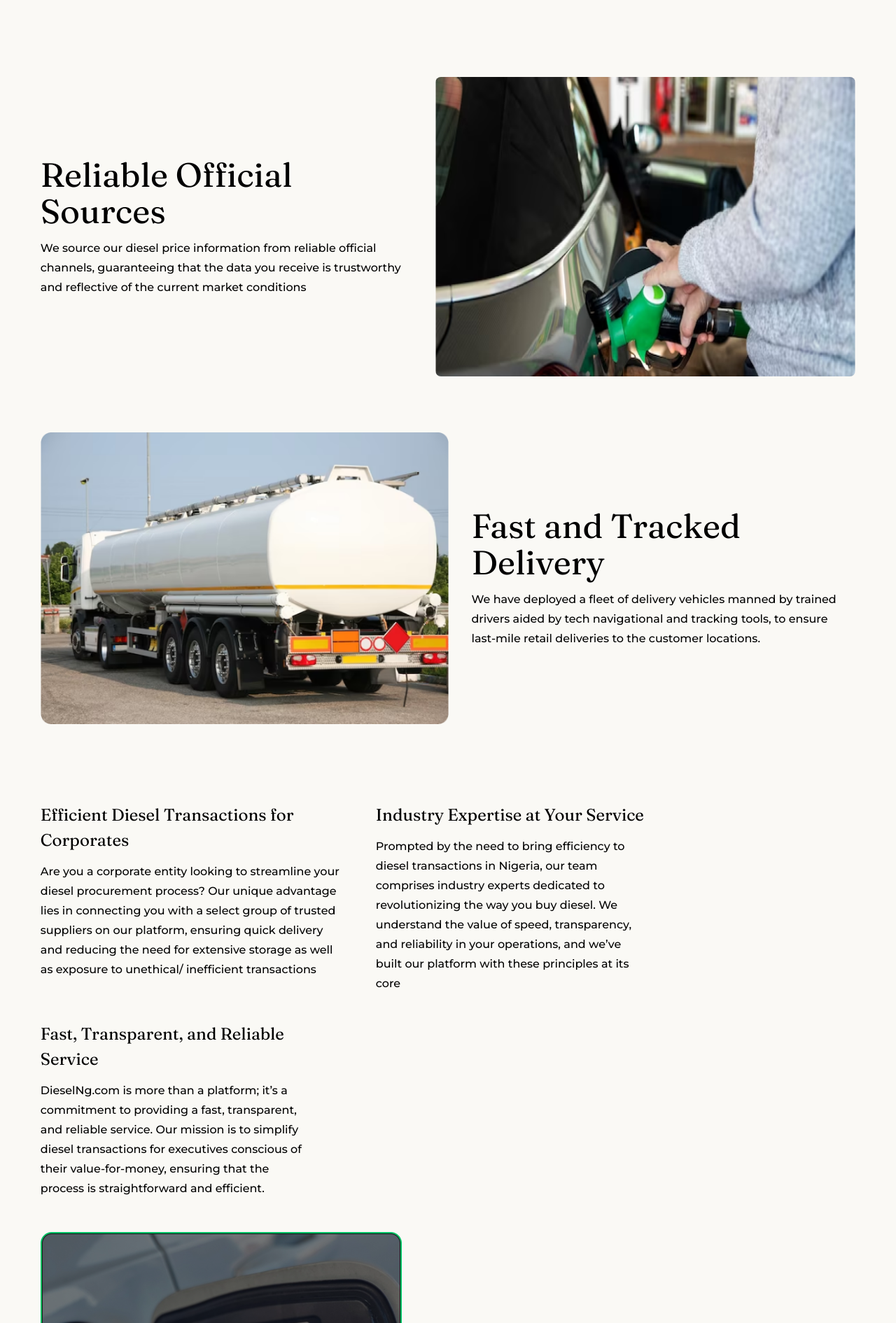
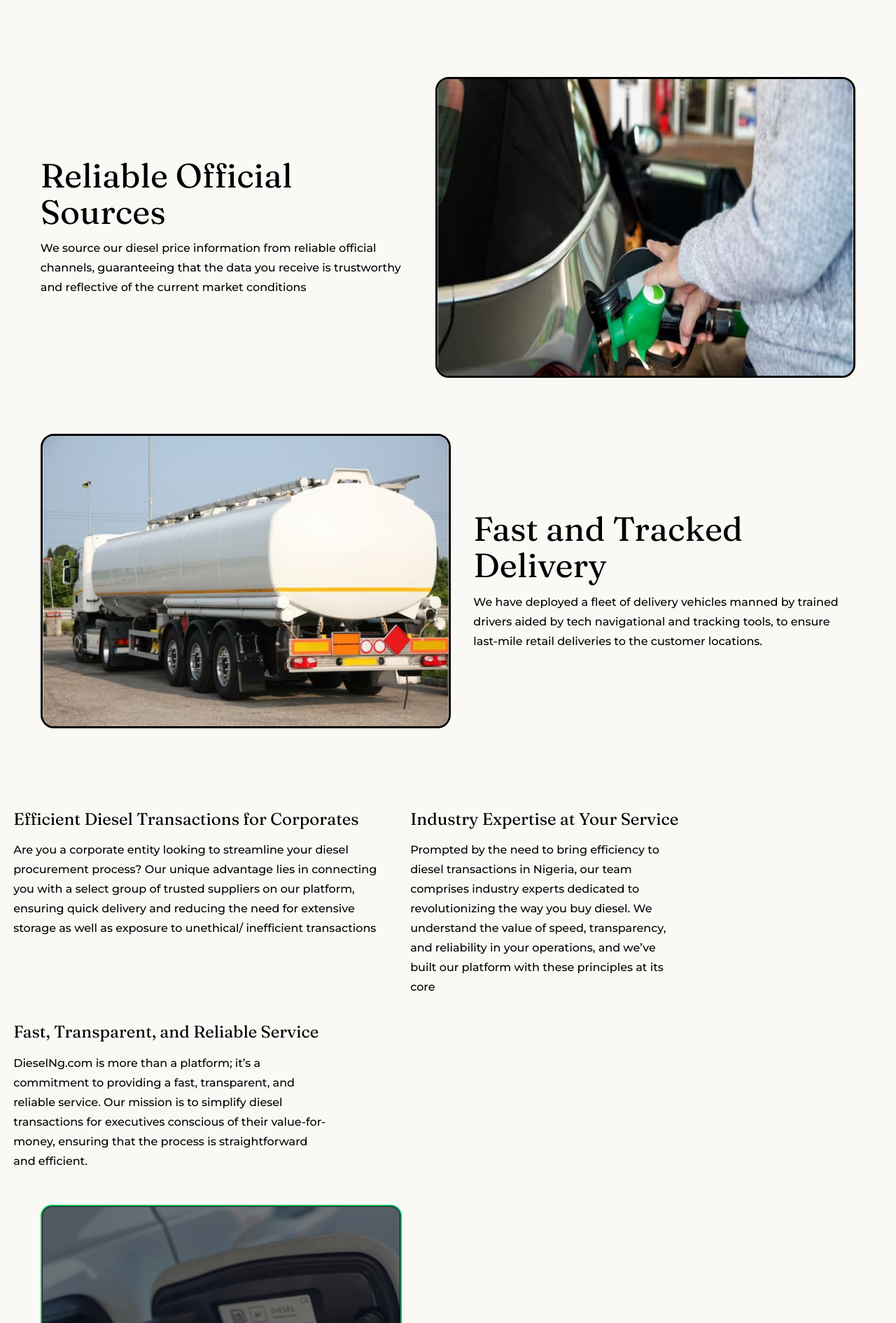
Before and after one commit to jofwitsolution/diesel-nigeria, a Next.js app: page /about in a window 1280 px wide. Shown: the part 1029-2920 px from the top of the page at 70% size. Built offline with nearby package versions, Linux system fonts and the light colour scheme; no server answers.

Commit message:
Changes and adjustment

```diff
--- a/app/(public)/about/page.tsx
+++ b/app/(public)/about/page.tsx
@@ -6,18 +6,19 @@ import React from "react";
 const Page = () => {
   return (
     <>
-      <div className="max-width pt-[2.1rem] md:pt-[3.25rem]">
+      <div className="pt-[2.1rem] md:pt-[3.25rem]">
+        <div className="max-width">
           <section className="padding-bottom">
             <h1 className="mx-auto max-w-[50.8125rem] text-center font-fraunces text-[1.5rem] font-normal leading-[2.2rem] md:text-[3rem] md:leading-[3.5rem]">
-            Finding An Efficient Diesel Solution For Nigerian Businesses Is Our
-            Ultimate Goal!
+              Finding An Efficient Diesel Solution For Nigerian Businesses Is
+              Our Ultimate Goal!
             </h1>
             <p className="mx-auto mt-[1.25rem] max-w-[55.9375rem] text-center font-medium text-[#505050] md:mt-[2.5rem] md:text-[1.25rem] md:leading-[1.99rem]">
               At DieselNg.com, we are your go-to source for the most up-to-date
               diesel (AGO) depot prices in Nigeria. We understand the importance
-            of timely and accurate information for businesses, given the highly
-            volatile diesel pricing, and we update our info with a time-gap of 2
-            hours daily.
+              of timely and accurate information for businesses, given the
+              highly volatile diesel pricing, and we update our info with a
+              time-gap of 2 hours daily.
             </p>
             <div className="mx-auto mt-[2rem] max-w-[66rem] md:mt-[3.3125rem]">
               <Image
@@ -37,8 +38,8 @@ const Page = () => {
                 </h2>
                 <p className="max-w-[32.75rem] font-medium md:leading-[1.75rem]">
                   We source our diesel price information from reliable official
-                channels, guaranteeing that the data you receive is trustworthy
-                and reflective of the current market conditions
+                  channels, guaranteeing that the data you receive is
+                  trustworthy and reflective of the current market conditions
                 </p>
               </div>
               <div>
@@ -47,18 +48,18 @@ const Page = () => {
                   width={619}
                   height={442}
                   alt="filling"
-                className="rounded-lg"
+                  className="rounded-[0.9rem] border-[3px] border-black xs:rounded-[1.2rem]"
                 />
               </div>
             </div>
             <div className="mt-[2.5rem] flex w-full flex-col-reverse items-center gap-8 md:mt-[5rem] md:flex-row">
-            <div>
+              <div className="rounded-[0.9rem] border-[3px] border-black xs:rounded-[1.2rem]">
                 <Image
                   src="/images/about/tanker.png"
                   width={623}
                   height={446}
                   alt="filling"
-                className="rounded-lg"
+                  className=""
                 />
               </div>
               <div>
@@ -66,16 +67,18 @@ const Page = () => {
                   Fast and Tracked Delivery
                 </h2>
                 <p className="max-w-[32.75rem] font-medium md:leading-[1.75rem]">
-                We have deployed a fleet of delivery vehicles manned by trained
-                drivers aided by tech navigational and tracking tools, to ensure
-                last-mile retail deliveries to the customer locations.
+                  We have deployed a fleet of delivery vehicles manned by
+                  trained drivers aided by tech navigational and tracking tools,
+                  to ensure last-mile retail deliveries to the customer
+                  locations.
                 </p>
               </div>
             </div>
           </section>
+        </div>
         <section className="padding-top padding-bottom">
-          <div className="flex flex-wrap gap-[2.5rem]">
-            <div className="md:max-w-[27.4375rem]">
+          <div className="mx-auto flex max-w-[92.8125rem] flex-wrap gap-[2rem] px-[1.2rem]">
+            <div className="md:max-w-[33.4375rem]">
               <h3 className="mb-[0.8rem] font-fraunces text-[1.35rem] md:text-[1.5rem]">
                 Efficient Diesel Transactions for Corporates
               </h3>
@@ -100,7 +103,7 @@ const Page = () => {
                 we’ve built our platform with these principles at its core
               </p>
             </div>
-            <div className="md:max-w-[24.25rem]">
+            <div className="md:max-w-[28.25rem]">
               <h3 className="mb-[0.8rem] font-fraunces text-[1.35rem] md:text-[1.5rem]">
                 Fast, Transparent, and Reliable Service
               </h3>
@@ -113,6 +116,7 @@ const Page = () => {
               </p>
             </div>
           </div>
+          <div className="max-width">
             {/* Display on large upward */}
             <div className="relative mt-8 h-[50rem] max-lg:hidden md:mt-12">
               <Image
@@ -140,6 +144,7 @@ const Page = () => {
                 alt="refinery"
                 className="object-scale-down"
               />
+            </div>
           </div>
         </section>
         <section className="padding-top padding-bottom">
--- a/app/globals.css
+++ b/app/globals.css
@@ -86,5 +86,7 @@ body {
     background: none !important;
     height: 400px;
     width: 100%;
+    border: 3px solid black;
+    border-radius: 30px;
   }
 }
--- a/components/Footer.tsx
+++ b/components/Footer.tsx
@@ -142,7 +142,7 @@ const Footer = () => {
             <div className="mt-12 flex flex-col-reverse items-center gap-y-10 text-light-500 md:mt-16 md:flex-row md:justify-between">
               <div className="">2024© DieselNg. All rights reserved.</div>
               <div className="text-[0.86rem]">
-                <Link href="#">DIESELLING</Link> |
+                <Link href="#">DIESELNG</Link> |
                 <Link href="#"> Terms & Conditions with Disclaimer</Link> |
                 <Link href="#"> Privacy Policy</Link> |
                 <Link href="#"> Recruitment</Link>
--- a/components/pages/home/Contributions.tsx
+++ b/components/pages/home/Contributions.tsx
@@ -21,7 +21,7 @@ const Contributions = () => {
             your operations to new heights.
           </p>
 
-          <Link href="/">
+          <Link href="/about">
             <Button className="flex w-[9.5625rem] items-center justify-center rounded-[62.4375rem] bg-[#FFDE59] font-fraunces text-[#002112] hover:bg-[#fade6d]">
               Learn more
             </Button>
--- a/components/pages/home/Features.tsx
+++ b/components/pages/home/Features.tsx
@@ -88,6 +88,12 @@ const Features = () => {
           </div>
         </div>
         <Image
+          src="/images/home/diesel-logo.png"
+          alt="fuel pump"
+          fill
+          className="object-contain"
+        />
+        <Image
           src="/images/home/fuel-pump.png"
           alt="fuel pump"
           fill
--- a/components/pages/home/HomeHero.tsx
+++ b/components/pages/home/HomeHero.tsx
@@ -4,6 +4,7 @@ import Link from "next/link";
 import SearchDistributor from "../../shared/search/SearchDistributor";
 import HomeDistributorTable from "../../shared/table/HomeDistributorTable";
 import { Button } from "@/components/ui/button";
+import { getCurrentDate } from "@/lib/utils";
 
 const HomeHero = () => {
   return (
@@ -14,6 +15,9 @@ const HomeHero = () => {
             <h1 className="mx-auto max-w-[44.5rem] text-center font-fraunces text-[1.6rem] font-normal leading-[2.5rem] tracking-[-1px] text-dark-100 sm:text-light-900 md:text-[3.04rem] md:leading-[3rem]">
               Welcome to the Future of Diesel Procurement!
             </h1>
+            <span className="text-center text-[1.2rem] font-medium text-primary-500">
+              {getCurrentDate()}
+            </span>
             <div className="mx-auto flex max-w-[40.9375rem] flex-col items-center gap-[1.5rem] bg-transparent">
               <SearchDistributor
                 inputStyle="sm:text-light-900"
@@ -26,9 +30,9 @@ const HomeHero = () => {
             </span>
 
             <p className="mx-auto max-w-[44.9375rem] text-center text-[1.125rem] sm:text-light-500">
-              Experience the power of real-time purchases and track your
-              deliveries seamlessly. It&apos;s not just a service; it&apos;s a
-              revolution in efficiency.
+              Experience the power of real-time purchases, track your deliveries
+              seamlessly and bring efficiency to your corporate diesel
+              consumptions
             </p>
 
             <Link href="/market" className="sm:hidden">
--- a/components/shared/search/SearchDistributor.tsx
+++ b/components/shared/search/SearchDistributor.tsx
@@ -23,7 +23,7 @@ const SearchDistributor = ({ inputStyle, wrapperStyle }: Props) => {
         </div>
         <Input
           type="text"
-          placeholder="Search for a distributor"
+          placeholder="Search for a distributor, state"
           className={`${inputStyle} no-focus border-none  bg-transparent shadow-none outline-none placeholder:text-[0.9rem]`}
         />
       </div>
```
Also changed, not shown: public/images/home/diesel-logo.png (added). Lines whose indentation alone changed are shown as unchanged.
